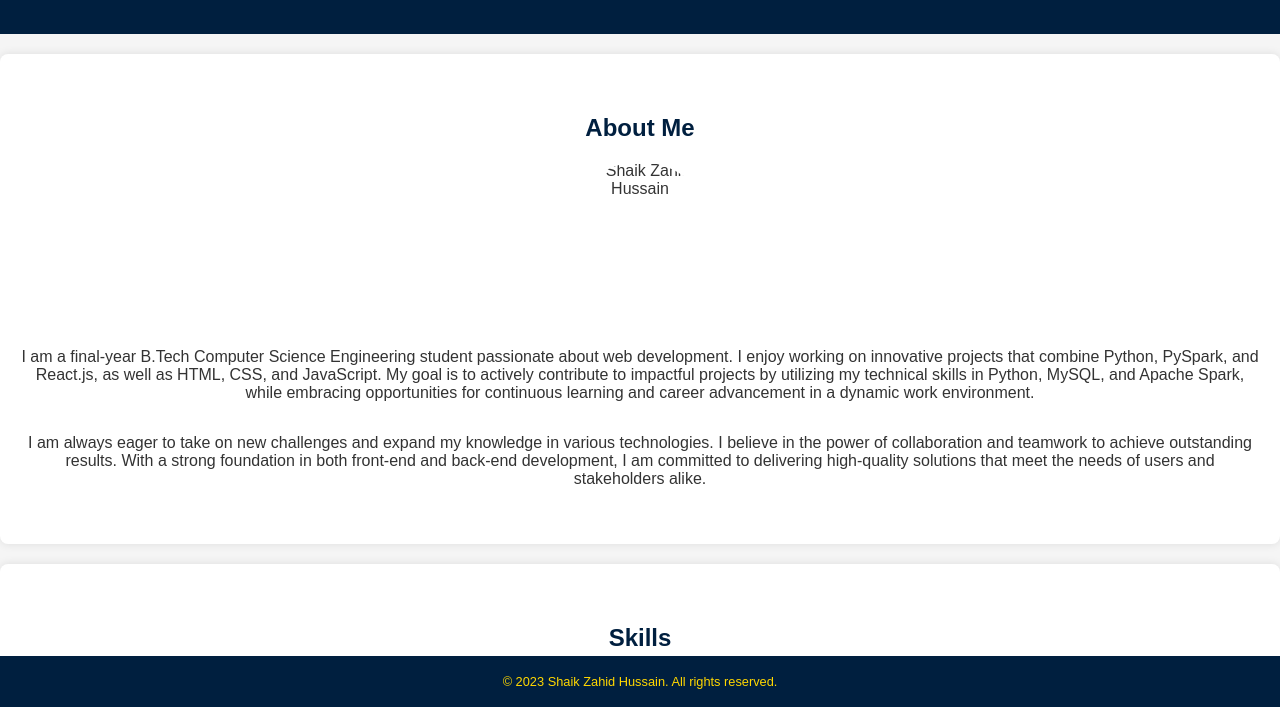
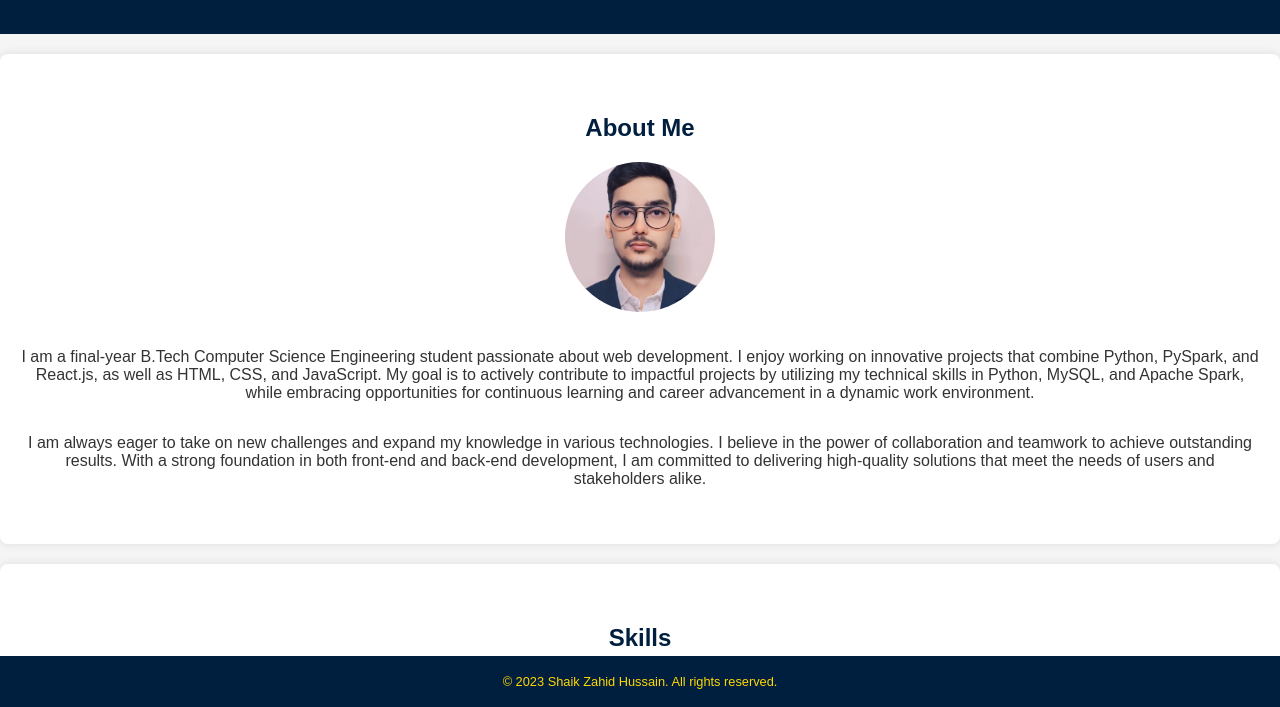
Before and after one commit to shaikzahidhussain5/portfoilo-, a plain HTML site: page index.html in a window 1280 px wide. Shown: the part 93-800 px from the top of the page. Drawn offline with Linux system fonts and the light colour scheme.

Commit message:
Update index.html

```diff
--- a/index.html
+++ b/index.html
@@ -22,7 +22,7 @@
     <section id="about">
         <h2>About Me</h2>
         <div class="about-content">
-            <img src="image.png" alt="Shaik Zahid Hussain" class="profile-photo">
+            <img src="image.jpg.jpg" alt="Shaik Zahid Hussain" class="profile-photo">
             <p>I am a final-year B.Tech Computer Science Engineering student passionate about web development. I enjoy working on innovative projects that combine Python, PySpark, and React.js, as well as HTML, CSS, and JavaScript. My goal is to actively contribute to impactful projects by utilizing my technical skills in Python, MySQL, and Apache Spark, while embracing opportunities for continuous learning and career advancement in a dynamic work environment.</p>
             <p>I am always eager to take on new challenges and expand my knowledge in various technologies. I believe in the power of collaboration and teamwork to achieve outstanding results. With a strong foundation in both front-end and back-end development, I am committed to delivering high-quality solutions that meet the needs of users and stakeholders alike.</p>
         </div>
```
